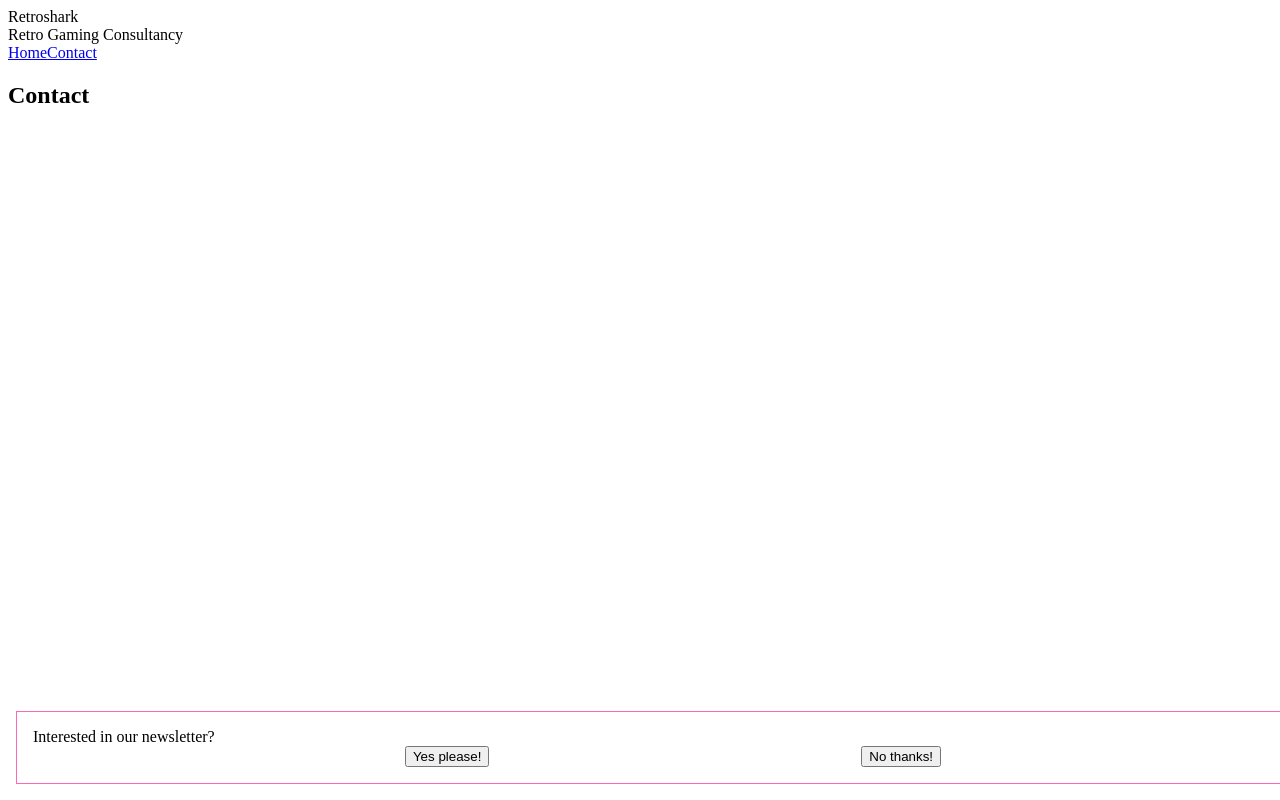
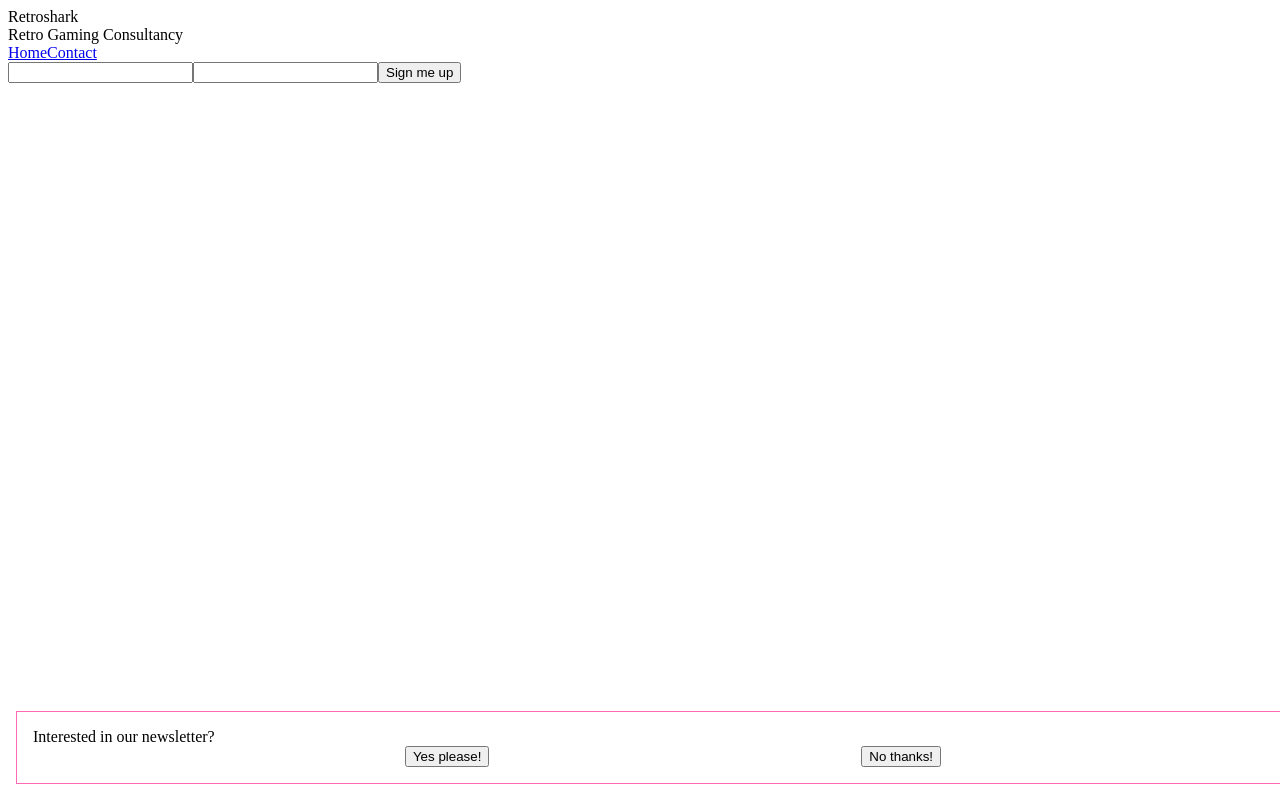
Before and after one commit to JonasThers/Retroshark, a React (Create React App) app: page /contact in a window 1280 px wide. Built offline with nearby package versions, Linux system fonts and the light colour scheme.

Commit message:
Added forms

```diff
--- a/package.json
+++ b/package.json
@@ -8,6 +8,7 @@
     "@testing-library/user-event": "^7.2.1",
     "react": "^16.13.1",
     "react-dom": "^16.13.1",
+    "react-hook-form": "^5.7.2",
     "react-router-dom": "^5.2.0",
     "react-scripts": "3.4.1"
   },
--- a/src/components/contact.js
+++ b/src/components/contact.js
@@ -1,11 +1,40 @@
-import React from 'react';
+import React from "react";
+import { useForm } from "react-hook-form";
 
 const Contact = () => {
+  const { register, handleSubmit, errors } = useForm();
+
+  const onSubmit = () => {
+    console.log("lol");
+  };
+
   return (
     <div>
-      <h2>Contact</h2>
+      <form onSubmit={handleSubmit(onSubmit)}>
+        <input
+          name="name"
+          ref={register({
+            required: true,
+          })}
+        />
+        {errors.name && <span>I would like to know your name</span>}
+
+        <input
+          name="email"
+          ref={register({
+            required: "We kind of need your email for this",
+            pattern: {
+              value: /^[A-Z0-9._%+-]+@[A-Z0-9.-]+\.[A-Z]{2,4}$/i,
+              message: "This seems like an invalid email",
+            },
+          })}
+        />
+        {errors.email && errors.email.message}
+
+        <button type="submit">Sign me up</button>
+      </form>
     </div>
   );
-}
+};
 
 export default Contact;
--- a/src/components/popup.js
+++ b/src/components/popup.js
@@ -1,9 +1,10 @@
-import React, { useState, useEffect } from 'react';
+import React, { useState, useEffect } from "react";
+import { useForm } from "react-hook-form";
 
 const Popup = () => {
-
-    const [ popup, setPopup ] = useState(false);
-    const [ popupContent, setPopupContent ] = useState(false);
+  const [popup, setPopup] = useState(false);
+  const [popupContent, setPopupContent] = useState(false);
+  const [signUp, setSignUp] = useState(false);
 
   useEffect(() => {
     setTimeout(() => {
@@ -11,18 +12,36 @@ const Popup = () => {
     }, 2500);
   }, []);
 
-    const checkForm = () => {
-        console.log('Lol');
-    }
+  const { register, handleSubmit, errors } = useForm();
+
+  const onSubmit = () => {
+    setSignUp(true);
+    setTimeout(() => {
+        setPopup(false);
+      }, 2500);
+  };
 
   return (
-    <div className={"popup " + (popup ? 'visible' : 'hide')}>
+    <div className={"popup " + (popup ? "visible" : "hide")}>
       <div>Interested in our newsletter?</div>
-      <div className={"popup__form " + (popupContent ? 'visible' : 'hide')}>
-          <form>
-              <input placeholder="Your name"/>
-              <input placeholder="Your mail"/>
-              <button onClick={checkForm}>Sign me up!</button>
+      <div className={"popup__form " + (popupContent ? "visible" : "hide")}>
+        <form onSubmit={handleSubmit(onSubmit)}>
+          <input
+            name="email"
+            ref={register({
+              required: "We kind of need your email for this",
+              pattern: {
+                value: /^[A-Z0-9._%+-]+@[A-Z0-9.-]+\.[A-Z]{2,4}$/i,
+                message: "This seems like an invalid email",
+              },
+            })}
+          />
+          {errors.email && errors.email.message}
+          {signUp && (
+            <div>Sit back, relax and look forward to amazing newsletters!</div>
+          )}
+
+          <button type="submit">Sign me up</button>
         </form>
       </div>
       <div className="popup__actions">
@@ -31,6 +50,6 @@ const Popup = () => {
       </div>
     </div>
   );
-}
+};
 
 export default Popup;
```
Also changed, not shown: 1 other file (tests, documents, lock files or other folders). Lines whose indentation alone changed are shown as unchanged.
